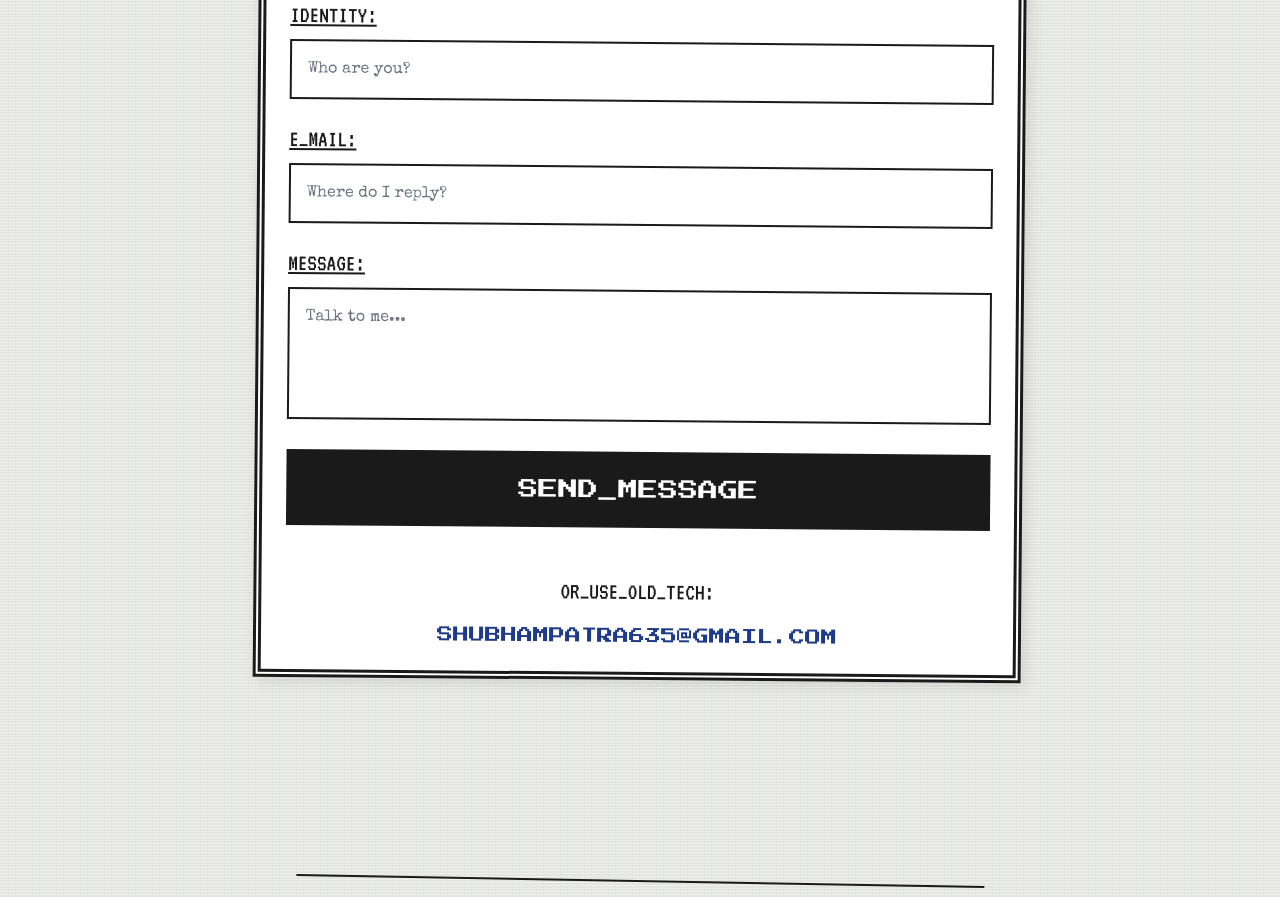
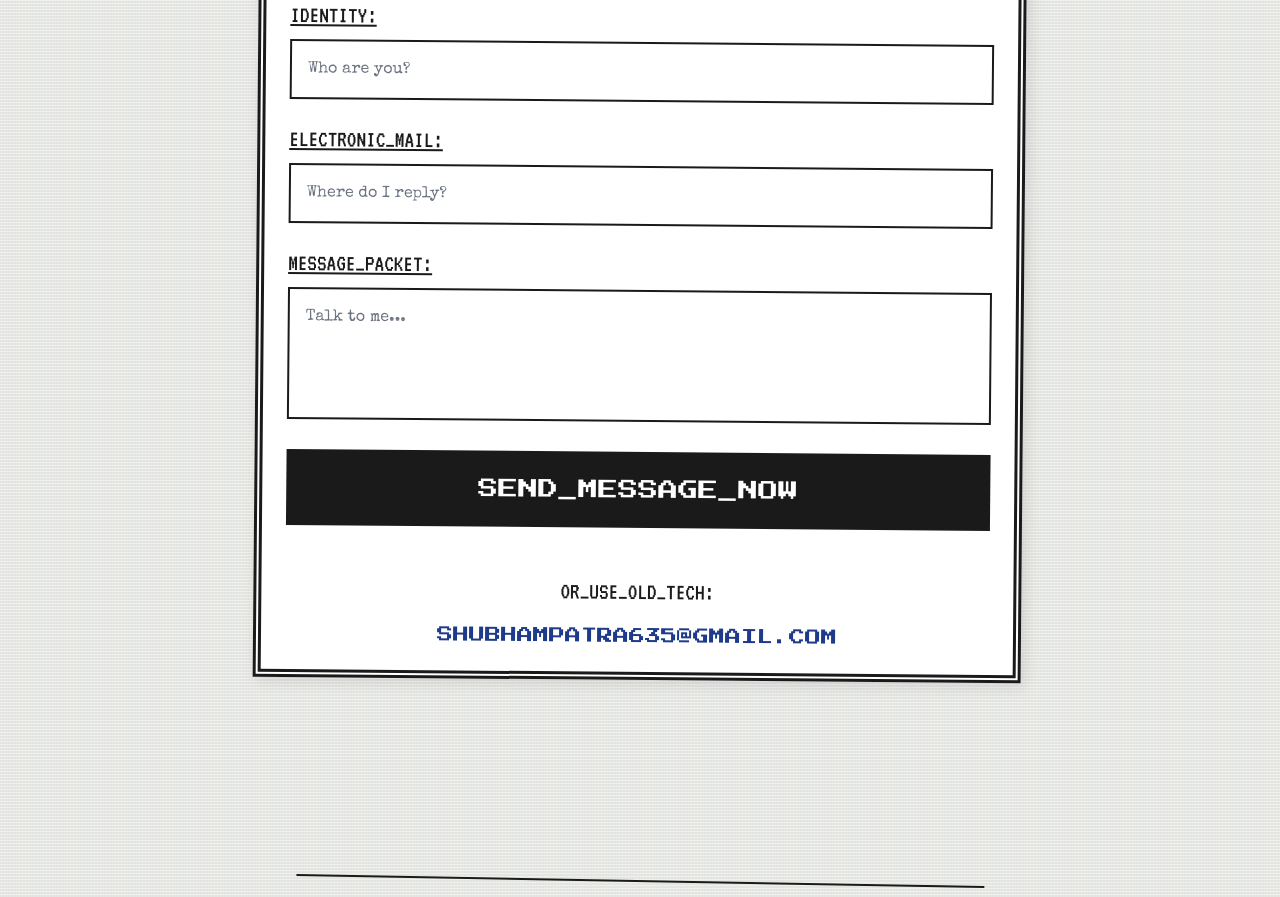
Before and after one commit to ShubhamPatra/Portfolio, a React (Vite) app: page / in a window 1280 px wide. Shown: the part 3180-4077 px from the top of the page. Built offline with nearby package versions, Linux system fonts and the light colour scheme.

Commit message:
Add Contact component featuring a zine-style data transmission form integrated with Formspree.

```diff
--- a/src/components/Contact.jsx
+++ b/src/components/Contact.jsx
@@ -35,7 +35,7 @@ function Contact() {
                             <ValidationError prefix="Name" field="name" errors={state.errors} className="font-terminal text-zine-red text-sm mt-1" />
                         </div>
                         <div className="relative">
-                            <label htmlFor="email" className="font-terminal text-base sm:text-lg md:text-2xl block mb-1 sm:mb-2 underline">E_MAIL:</label>
+                            <label htmlFor="email" className="font-terminal text-base sm:text-lg md:text-2xl block mb-1 sm:mb-2 underline">ELECTRONIC_MAIL:</label>
                             <input
                                 id="email"
                                 className="w-full bg-transparent border-2 border-zine-ink p-2 sm:p-3 md:p-4 font-typewriter text-sm md:text-base focus:ring-0 focus:border-zine-blue outline-none"
@@ -47,7 +47,7 @@ function Contact() {
                             <ValidationError prefix="Email" field="email" errors={state.errors} className="font-terminal text-zine-red text-sm mt-1" />
                         </div>
                         <div className="relative">
-                            <label htmlFor="message" className="font-terminal text-base sm:text-lg md:text-2xl block mb-1 sm:mb-2 underline">MESSAGE:</label>
+                            <label htmlFor="message" className="font-terminal text-base sm:text-lg md:text-2xl block mb-1 sm:mb-2 underline">MESSAGE_PACKET:</label>
                             <textarea
                                 id="message"
                                 className="w-full bg-transparent border-2 border-zine-ink p-2 sm:p-3 md:p-4 font-typewriter text-sm md:text-base focus:ring-0 focus:border-zine-ink outline-none resize-none"
@@ -64,7 +64,7 @@ function Contact() {
                             type="submit"
                             disabled={state.submitting}
                         >
-                            {state.submitting ? 'TRANSMITTING...' : 'SEND_MESSAGE'}
+                            {state.submitting ? 'TRANSMITTING...' : 'SEND_MESSAGE_NOW'}
                         </button>
                     </form>
                 )}
```
